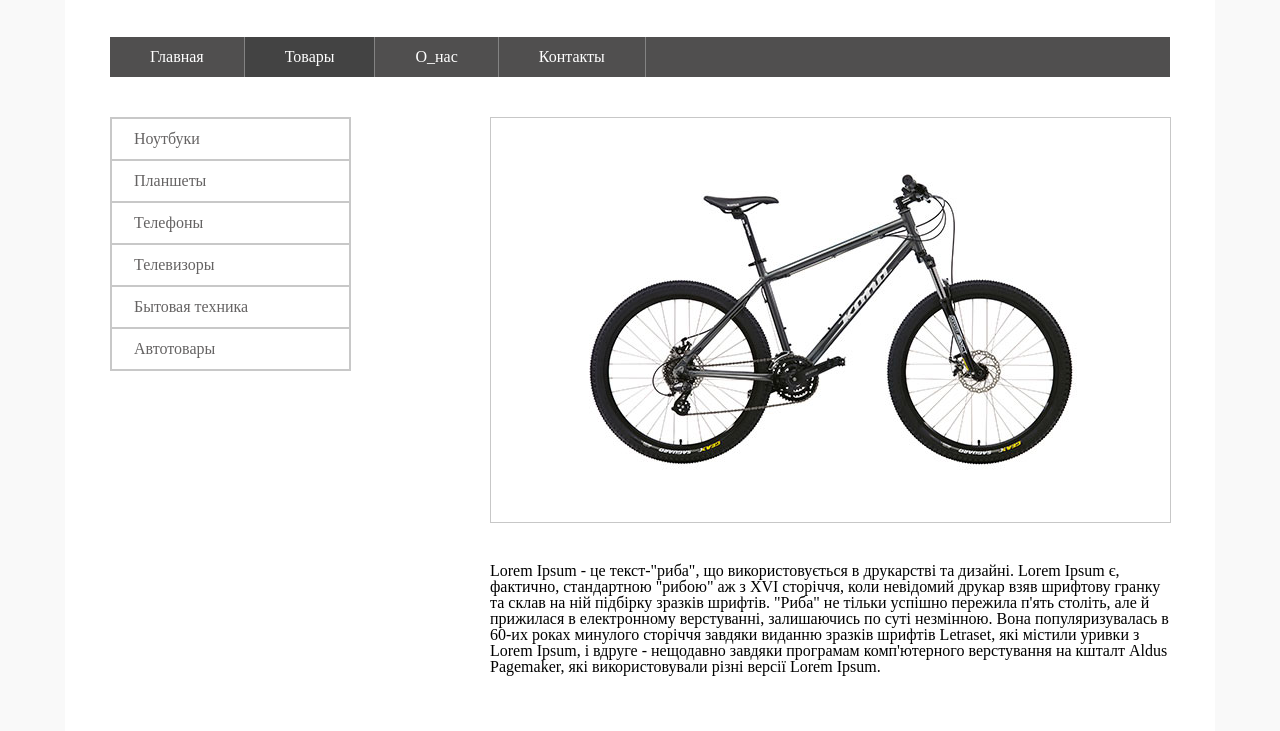
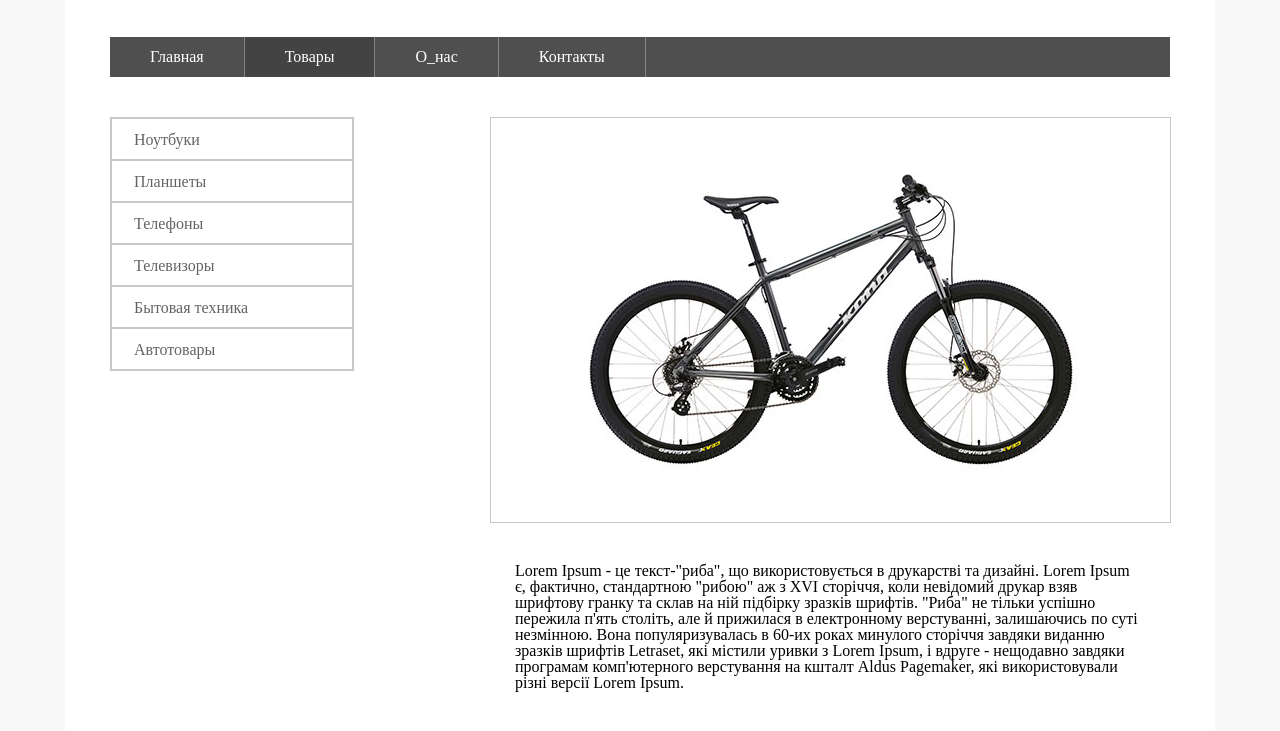
Before and after one commit to KovalenkoMaxim010185/html_course, a plain HTML site: page kovalenko_maxim_hm3/index.html in a window 1280 px wide. Shown: the part 103-834 px from the top of the page. Drawn offline with Linux system fonts and the light colour scheme.

Commit message:
Update style.css

```diff
--- a/kovalenko_maxim_hm3/styles/style.css
+++ b/kovalenko_maxim_hm3/styles/style.css
@@ -46,14 +46,15 @@ body {
 .side-menu li {
     border: 1px solid #c8c8c8;
     height: 40px;
-    width: 237px;
+    width: 240px;
     overflow: hidden;}
 .side-menu a {
     color: #656363;
-    height: 237px;
+    height: 40px;
+    width: 240px;
     padding: 0 22px;
     text-decoration: none;
-    line-height: 40px;
+    line-height: 42px;
     display: inline-block;
 }
 .main-content {
@@ -67,3 +68,8 @@ body {
     padding: 48px 89px 46px 90px;
     width: 500px;
 }
+.main-content p {
+    width: 624px;
+    height: 140px;
+    padding-left: 25px;
+}
```
